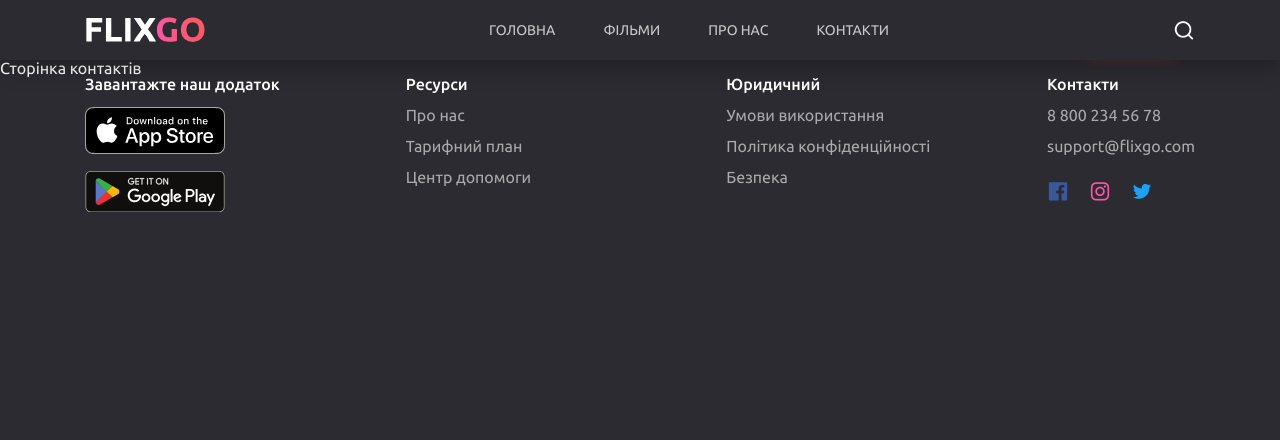
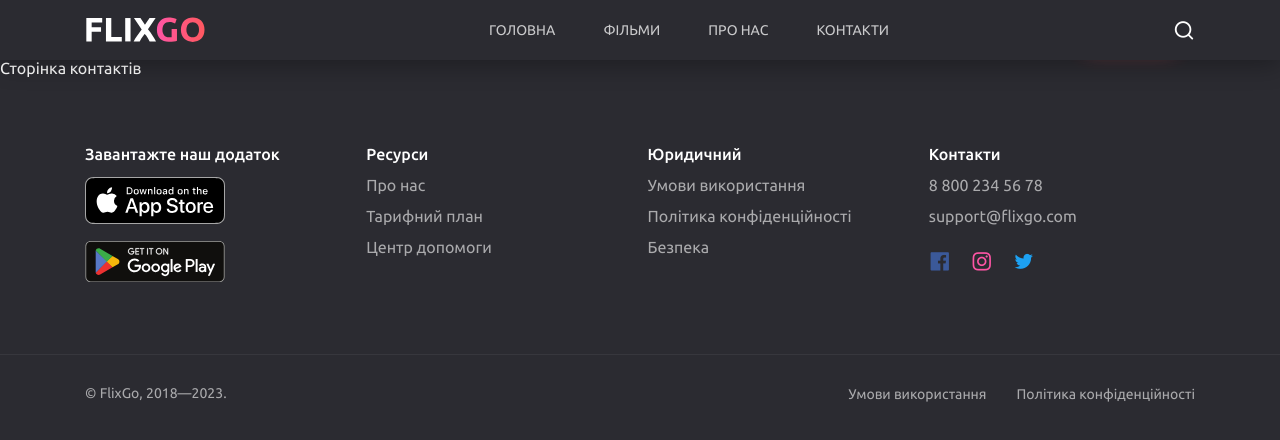
Before and after one commit to LevKirill/beetroot_fe, a React (Create React App) app in the folder exam_3/: page /contacts in a window 1280 px wide. Shown: the top 440 px of the page. Built offline with nearby package versions, Linux system fonts and the light colour scheme.

Commit message:
Added footer - copyright

```diff
--- a/exam_3/src/components/layout/Footer.js
+++ b/exam_3/src/components/layout/Footer.js
@@ -7,7 +7,7 @@
 function footer () {
 
   const downOurUp = {
-    class: 'footer__our_up',
+    class: 'footer__nav--our_up',
     sprite: Sprite,
     title: 'Завантажте наш додаток',
     links: [
@@ -26,7 +26,7 @@
     ]
   }
   const resources = {
-    class: 'footer__resources',
+    class: 'footer__nav--resources',
     title: 'Ресурси',
     links: [
       {
@@ -44,7 +44,7 @@
     ]
   }
   const legal = {
-    class: 'footer__legal',
+    class: 'footer__nav--legal',
     title: 'Юридичний',
     links: [
       {
@@ -62,7 +62,7 @@
     ]
   }
   const contacts = {
-    class: 'footer__contacts',
+    class: 'footer__nav--contacts',
     title: 'Контакти',
     links: [
       {
@@ -76,7 +76,7 @@
     ]
   }
   const social = {
-    class: 'footer__social',
+    class: 'footer__nav--social',
     title: '',
     links: [
       {
@@ -93,10 +93,25 @@
       },
     ]
   }
-
+  const Year = new Date().getFullYear();
+  const info = {
+    class: 'footer__bottom--info',
+    title: '',
+    links: [
+      {
+        link: 'Умови використання',
+        path: '#',
+      },
+      {
+        link: 'Політика конфіденційності',
+        path: '#',
+      },
+    ]
+  }
 
   return (
     <footer className={'footer'}>
+      <section className="footer__nav">
         <div className="wrapper">
           <NavClassImgSprite class={downOurUp.class} title={downOurUp.title} sprite={downOurUp.sprite} links={downOurUp.links} />
           <NavClassImgSprite class={resources.class} title={resources.title} links={resources.links} />
@@ -104,6 +119,13 @@
           <NavClassImgSprite class={contacts.class} title={contacts.title} links={contacts.links} />
           <NavClassImgSprite class={social.class} title={social.title} links={social.links} />
         </div>
+      </section>
+      <section className="footer__bottom">
+        <div className="wrapper">
+          <p className="footer__bottom--copyright">© FlixGo, 2018—{Year}.</p>
+          <NavClassImgSprite class={info.class} title={info.title} links={info.links} />
+        </div>
+      </section>
     </footer>
   );
 }
--- a/exam_3/src/css/footer.css
+++ b/exam_3/src/css/footer.css
@@ -1,62 +1,89 @@
-.footer .wrapper {
+.footer {
+  display: flex;
+  flex-direction: column;
+  gap: 4.375em;
+  padding: 4.375em 0 1.875em;
+}
+.footer__nav .wrapper {
   display: grid;
-  grid-template-columns: repeat(3, 1fr);
+  grid-template-columns: repeat(4, 1fr);
   grid-template-rows: auto auto;
   grid-template-areas: "our_up resources legal contacts" "our_up resources legal social";
   gap: 0.9375em;
 }
-.footer nav:not(.footer__social) {
+.footer__nav nav:not(.footer__nav--social) {
   display: flex;
   flex-direction: column;
   gap: 0.9375em;
 }
-.footer nav:not(.footer__social) ul {
+.footer__nav nav:not(.footer__nav--social) ul {
   display: flex;
   flex-direction: column;
   gap: 0.9375em;
 }
-.footer nav:not(.footer__social) ul a {
+.footer__nav nav:not(.footer__nav--social) ul a {
   color: rgba(255, 255, 255, 0.6);
 }
-.footer nav:not(.footer__social) ul a:hover {
+.footer__nav nav:not(.footer__nav--social) ul a:hover {
   color: #ff55a5;
 }
-.footer h6 {
+.footer__nav h6 {
   font-size: 1em;
   font-weight: 500;
 }
-.footer__our_up {
+.footer__nav--our_up {
   grid-area: our_up;
 }
-.footer__resources {
+.footer__nav--resources {
   grid-area: resources;
 }
-.footer__legal {
+.footer__nav--legal {
   grid-area: legal;
 }
-.footer__contacts {
+.footer__nav--contacts {
   grid-area: contacts;
 }
-.footer__social {
+.footer__nav--social {
   grid-area: social;
 }
-.footer__social ul {
+.footer__nav--social ul {
   display: flex;
   justify-content: flex-start;
   align-items: center;
   gap: 1.25em;
 }
-.footer__social ul a:before {
+.footer__nav--social ul a:before {
   font-size: 1.375em;
 }
-.footer__social ul a.icon_facebook:before {
+.footer__nav--social ul a.icon_facebook:before {
   color: #3b5999;
 }
-.footer__social ul a.icon_instagram:before {
+.footer__nav--social ul a.icon_instagram:before {
   color: #ff55a5;
 }
-.footer__social ul a.icon_twitter:before {
+.footer__nav--social ul a.icon_twitter:before {
   color: #1da1f2;
+}
+.footer__bottom {
+  padding-top: 1.875em;
+  border-top: 1px solid rgba(255, 255, 255, 0.06);
+}
+.footer__bottom .wrapper {
+  display: flex;
+  justify-content: space-between;
+  align-items: center;
+  gap: 1em;
+  color: rgba(255, 255, 255, 0.6);
+}
+.footer__bottom--copyright {
+  font-size: 0.875em;
+}
+.footer__bottom--info ul {
+  display: flex;
+  gap: 1.875em;
+}
+.footer__bottom--info ul a {
+  font-size: 0.875em;
 }
 
 /*# sourceMappingURL=footer.css.map */
--- a/exam_3/src/scss/footer.scss
+++ b/exam_3/src/scss/footer.scss
@@ -1,15 +1,20 @@
 @import "vars";
 
 .footer {
+  display: flex;
+  flex-direction: column;
+  gap: 4.375em;
+  padding: 4.375em 0 1.875em;
+  &__nav {
     .wrapper {
       display: grid;
-    grid-template-columns: repeat(3, 1fr);
+      grid-template-columns: repeat(4, 1fr);
       grid-template-rows: auto auto;
       grid-template-areas: 'our_up resources legal contacts'
                          'our_up resources legal social';
       gap: 0.9375em;
     }
-  nav:not(.footer__social) {
+    nav:not(.footer__nav--social) {
       display: flex;
       flex-direction: column;
       gap: 0.9375em;
@@ -29,19 +34,19 @@
       font-size: 1em;
       font-weight: 500;
     }
-  &__our_up {
+    &--our_up {
       grid-area: our_up;
     }
-  &__resources {
+    &--resources {
       grid-area: resources;
     }
-  &__legal {
+    &--legal {
       grid-area: legal;
     }
-  &__contacts {
+    &--contacts {
       grid-area: contacts;
     }
-  &__social {
+    &--social {
       grid-area: social;
       ul {
         display: flex;
@@ -65,3 +70,27 @@
       }
     }
   }
+  &__bottom {
+    padding-top: 1.875em;
+    border-top: 1px solid rgba($color: $colorWhite, $alpha: 0.06);
+    .wrapper {
+      display: flex;
+      justify-content: space-between;
+      align-items: center;
+      gap: 1em;
+      color: rgba($color: $colorWhite, $alpha: 0.6);
+    }
+    &--copyright {
+      font-size: 0.875em;
+    }
+    &--info {
+      ul {
+        display: flex;
+        gap: 1.875em;
+        a {
+          font-size: 0.875em;
+        }
+      }
+    }
+  }
+}
```
Also changed, not shown: 1 other file (tests, documents, lock files or other folders). Lines whose indentation alone changed are shown as unchanged.
